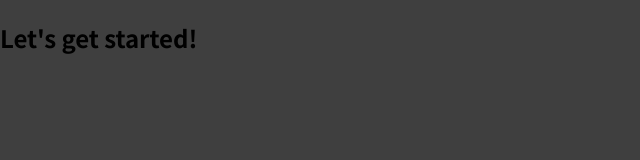
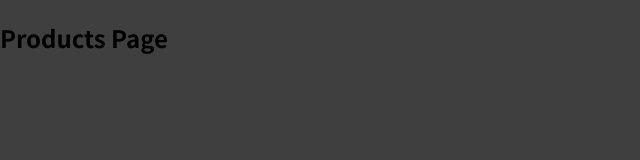
Before and after one commit to Vysint/React-Routers, a React (Create React App) app: page /products in a window 1280 px wide. Shown: the top 160 px of the page, without its empty margins (0-640 px from the left). Built offline with nearby package versions, Linux system fonts and the light colour scheme.

Commit message:
Added Pages Routes

```diff
--- a/src/App.js
+++ b/src/App.js
@@ -1,8 +1,18 @@
+import { Route } from "react-router-dom";
+import { Fragment } from "react";
+import Welcome from "./pages/Welcome";
+import Products from './pages/Products';
+
 function App() {
   return (
-    <div>
-      <h2>Let's get started!</h2>
-    </div>
+    <Fragment>
+      <Route path="/welcome">
+        <Welcome />
+      </Route>
+      <Route path="/products">
+        <Products/>
+      </Route>
+    </Fragment>
   );
 }
 
--- a/src/index.js
+++ b/src/index.js
@@ -1,7 +1,12 @@
-import ReactDOM from 'react-dom/client';
+import ReactDOM from "react-dom/client";
+import { BrowserRouter } from "react-router-dom";
 
-import './index.css';
-import App from './App';
+import "./index.css";
+import App from "./App";
 
-const root = ReactDOM.createRoot(document.getElementById('root'));
-root.render(<App />);
+const root = ReactDOM.createRoot(document.getElementById("root"));
+root.render(
+  <BrowserRouter>
+    <App />
+  </BrowserRouter>
+);
--- /dev/null
+++ b/src/pages/Products.js
@@ -0,0 +1,10 @@
+
+const Products = () => {
+  return (
+    <div>
+      <h2>Products Page</h2>
+      </div>
+  )
+}
+
+export default Products;
--- /dev/null
+++ b/src/pages/Welcome.js
@@ -0,0 +1,9 @@
+const Welcome = () => {
+  return (
+    <div>
+      <h2>Welcome to this Page</h2>
+    </div>
+  );
+};
+
+export default Welcome;
```
